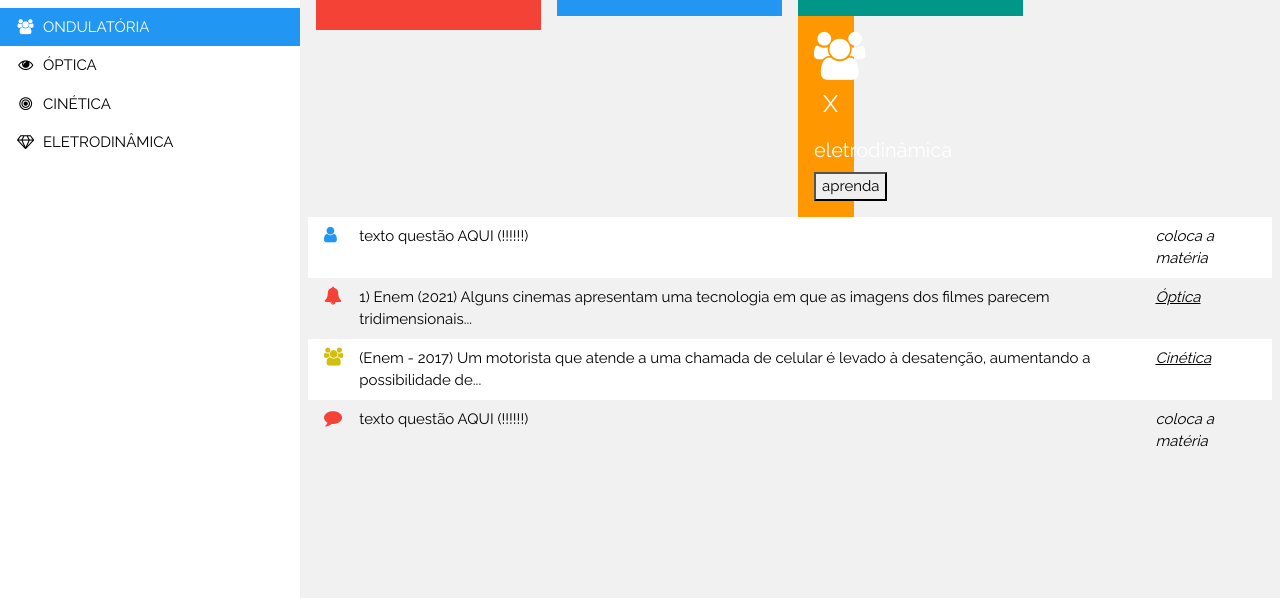
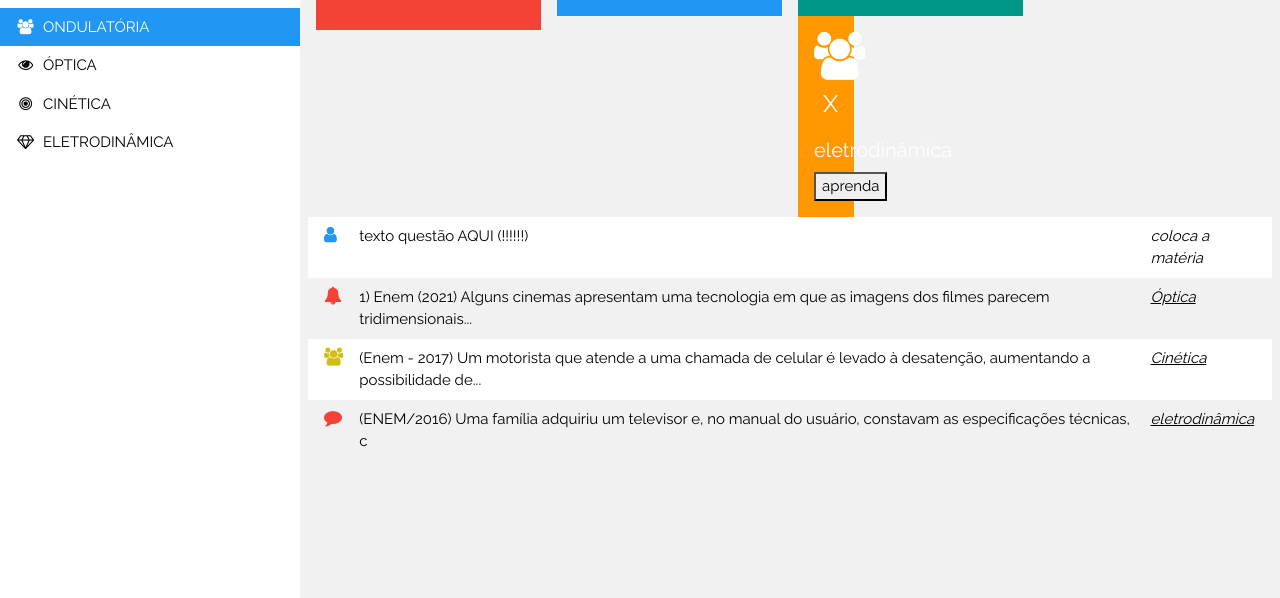
Before and after one commit to mariaeduardaR123/fisica, a plain HTML site: page index.html in a window 1280 px wide. Shown: the part 202-800 px from the top of the page. Drawn offline with nearby package versions, Linux system fonts and the light colour scheme.

Commit message:
Update index.html

```diff
--- a/index.html
+++ b/index.html
@@ -162,8 +162,8 @@ html,body,h1,h2,h3,h4,h5 {font-family: "Raleway", sans-serif}
           </tr>
           <tr>
             <td><i class="fa fa-comment w3-text-red w3-large"></i></td>
-            <td>texto questão AQUI (!!!!!!)</td>
-            <td><i>coloca a matéria</i></td>
+            <td>(ENEM/2016) Uma família adquiriu um televisor e, no manual do usuário, constavam as especificações técnicas, c</td>
+            <td><i><a href="https://italovector.com.br/wp-content/uploads/2019/02/Lista-Eletrodin%C3%A2mica-ENEM.pdf" style = "font-size:15px"> eletrodinâmica </a></i></td>
           </tr>
         </table>
       </div>
```
